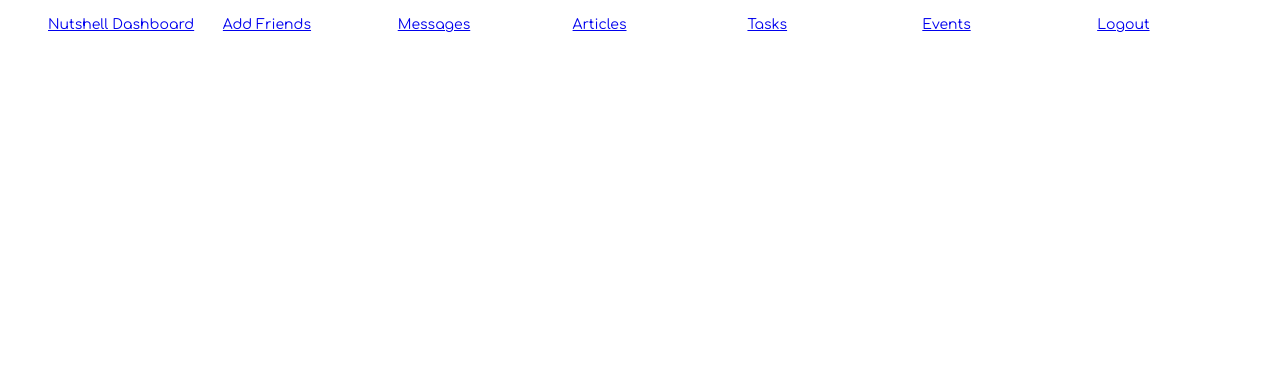
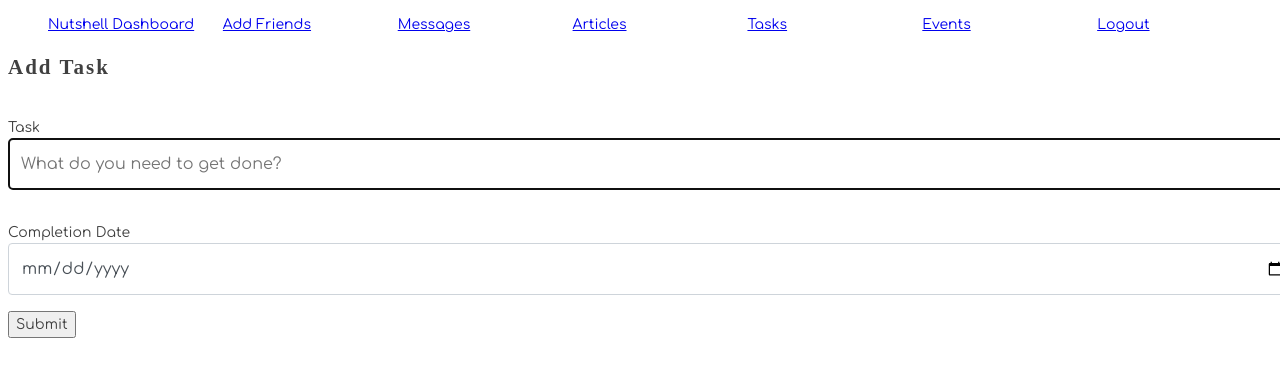
Before and after one commit to ajawashington/nutshell-squirm-of-worms, a React (Create React App) app: page /tasks in a window 1280 px wide. Shown: the top 376 px of the page. Built offline with nearby package versions, Linux system fonts and the light colour scheme; no server answers; sample sign-in values are in the browser's storage; a web font is replaced by a local one.

Commit message:
built out TaskForm/List/Js

```diff
--- a/package.json
+++ b/package.json
@@ -9,7 +9,8 @@
     "react": "^16.12.0",
     "react-dom": "^16.12.0",
     "react-router-dom": "^5.1.2",
-    "react-scripts": "3.3.0"
+    "react-scripts": "3.3.0",
+    "react-toggle-display": "^2.2.0"
   },
   "scripts": {
     "start": "react-scripts start",
--- a/src/components/ApplicationViews.js
+++ b/src/components/ApplicationViews.js
@@ -6,12 +6,25 @@ import EventForm from "./events/EventForm"
 import { ArticleProvider } from "./articles/ArticleProvider"
 import ArticleList from "./articles/ArticleList"
 import ArticleForm from "./articles/ArticleForm"
+import { TaskProvider } from "./tasks/TaskProvider";
+import TaskList from "./tasks/TaskList";
+import TaskForm from "./tasks/TaskForm";
 
 
 
 export default (props) => {
     return (
         <>
+            <TaskProvider>
+                    <Route exact path="/" render={
+                                props => <TaskList {...props}/>
+                            }/>
+
+                    <Route exact path="/tasks" render={
+                                        props => <TaskForm {...props} />
+                                    }/>
+            </TaskProvider>
+
             <EventProvider>
                 <Route exact path="/" render={
                     props => <EventList {...props} />
@@ -36,9 +49,8 @@ export default (props) => {
                             props => <ArticleForm {...props} />
                         } />
 
+            </ArticleProvider>
 
-
-            </ArticleProvider>
 
         </>
     )
--- a/src/components/tasks/Task.js
+++ b/src/components/tasks/Task.js
@@ -0,0 +1,51 @@
+import React, { useContext, useState } from "react"
+import "./Tasks.css"
+import { TaskContext } from "./TaskProvider";
+
+export default ({ task, history }) => {
+    const { deleteTask } = useContext(TaskContext)
+    const [hideText, setHideText] = useState(true);
+//write a function that returns either the string hidden or a blank string based on state
+//write a function that returns the entire component, or just the unhidden part, based on state
+
+    const hideTask = () => {
+        if (hideText === true){
+
+            return(
+
+            <section className="task">
+
+                <input type="checkbox" className="" id={ `task--${task.id}` }
+
+                    onClick={
+                    () => {
+                        setHideText(false)
+                        .then(() => {
+                            history.push("/")
+                        })
+                    }}
+                />
+
+                <div className="task__text">{ task.text }</div>
+
+                <button onClick={
+                    () => {
+                        deleteTask(task)
+                        .then(() => {
+                            history.push("/")
+                        })
+                    }}>
+                    Delete Task
+                </button>
+
+            </section>
+
+        )
+        } else {
+            return("")
+        }
+
+    }
+    hideTask()
+
+}
--- a/src/components/tasks/TaskForm.js
+++ b/src/components/tasks/TaskForm.js
@@ -0,0 +1,63 @@
+import React, { useContext, useRef } from "react"
+import { TaskContext } from "./TaskProvider"
+import "./Tasks.css"
+
+export default props => {
+    const { addTask } = useContext(TaskContext)
+    const taskText = useRef("")
+    const taskCompletionDate = useRef("")
+
+    const constructNewTask = () => {
+
+        addTask({
+            text: taskText.current.value,
+            completionDate: taskCompletionDate.current.value,
+            userId: parseInt(localStorage.getItem("nutshell_user"), 10)
+        })
+        .then(() => props.history.push("/"))
+    }
+
+
+    return (
+        <form className="TaskForm">
+            <h2 className="TaskForm__title">Add Task</h2>
+            <fieldset>
+
+                <div className="form-group">
+                    <label htmlFor="text">Task</label>
+                    <input
+                        type="text"
+                        id="text"
+                        name="text"
+                        ref={taskText}
+                        required
+                        autoFocus
+                        className="form-control"
+                        placeholder="What do you need to get done?"
+                        />
+                </div>
+
+            </fieldset>
+            <fieldset>
+
+            <div className="form-group">
+                <label htmlFor="completionDate">Completion Date</label>
+                <input
+                    type="date"
+                    id="completionDate"
+                    name="completionDate"
+                    ref={taskCompletionDate}
+                    required
+                    className="form-control"
+                    />
+            </div>
+                    </fieldset>
+
+            <button type="submit" onClick={evt =>
+                    {evt.preventDefault()
+                    constructNewTask()
+                    }}
+                className="btn btn-primary">Submit</button>
+        </form>
+    )
+}
--- a/src/components/tasks/TaskList.js
+++ b/src/components/tasks/TaskList.js
@@ -0,0 +1,27 @@
+import React, { useContext } from "react"
+import { TaskContext } from "./TaskProvider"
+import Task from "./Task"
+import "./Tasks.css"
+
+export default (props) => {
+    const { tasks } = useContext(TaskContext)
+    const activeTasks = tasks.filter(t => t.userId === parseInt(localStorage.getItem("nutshell_user")))
+    console.log(tasks)
+
+    return (
+        <>
+            <h1>Tasks</h1>
+            <div className="tasks">
+                {
+
+                    activeTasks.map(t => {
+
+                        return <Task key={t.id} task={t} {...props} />
+
+                    })
+                }
+
+            </div>
+        </>
+    )
+}
--- a/src/components/tasks/TaskProvider.js
+++ b/src/components/tasks/TaskProvider.js
@@ -0,0 +1,59 @@
+import React, { useState, useEffect } from "react"
+
+/*
+    The context is imported and used by individual components
+    that need data
+*/
+export const TaskContext = React.createContext()
+
+/*
+ This component establishes what data can be used.
+ */
+export const TaskProvider = (props) => {
+    const [tasks, setTasks] = useState([])
+
+    const getTasks = () => {
+        return fetch("http://localhost:8088/tasks")
+            .then(res => res.json())
+            .then(setTasks)
+    }
+
+    const addTask = task => {
+        return fetch("http://localhost:8088/tasks", {
+            method: "POST",
+            headers: {
+                "Content-Type": "application/json"
+            },
+            body: JSON.stringify(task)
+        })
+            .then(getTasks)
+    }
+
+    const deleteTask = task => {
+        return fetch(`http://localhost:8088/tasks/${task.id}`, {
+            method: "DELETE",
+        })
+            .then(getTasks)
+    }
+
+
+    /*
+        Load all animals when the component is mounted. Ensure that
+        an empty array is the second argument to avoid infinite loop.
+    */
+    useEffect(() => {
+        getTasks()
+    }, [])
+
+    useEffect(() => {
+        console.log("****  task APPLICATION STATE CHANGED  ****")
+    }, [tasks])
+
+    return (
+        <TaskContext.Provider value={{
+            tasks, addTask, deleteTask
+        }}>
+            {props.children}
+        </TaskContext.Provider>
+    )
+}
--- a/src/components/tasks/Tasks.css
+++ b/src/components/tasks/Tasks.css
@@ -0,0 +1,20 @@
+.tasks {
+    display: flex;
+    flex-wrap: wrap;
+    justify-content: space-between;
+    margin: 0 auto;
+  }
+
+  .task {
+      display:flex;
+      flex-direction: row;
+      flex-basis: 28%;
+      margin: 1em;
+      padding: 1em;
+      border: 1px solid slateblue;
+  }
+
+
+    .hidden  {
+        display:none;
+    }
```
Also changed, not shown: 1 other file (tests, documents, lock files or other folders).
